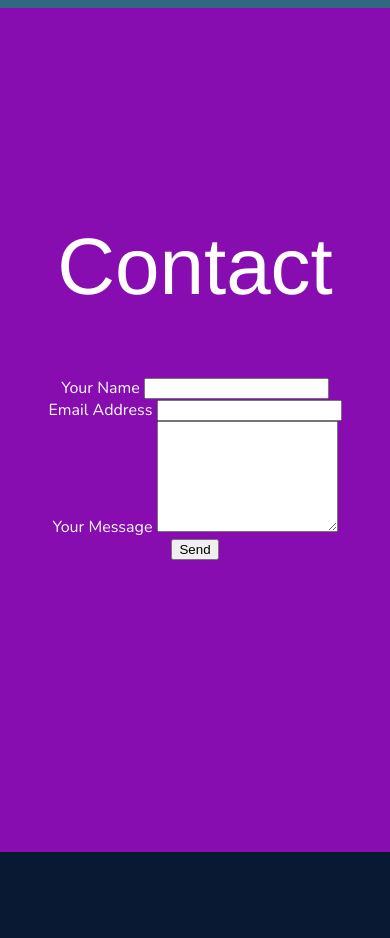
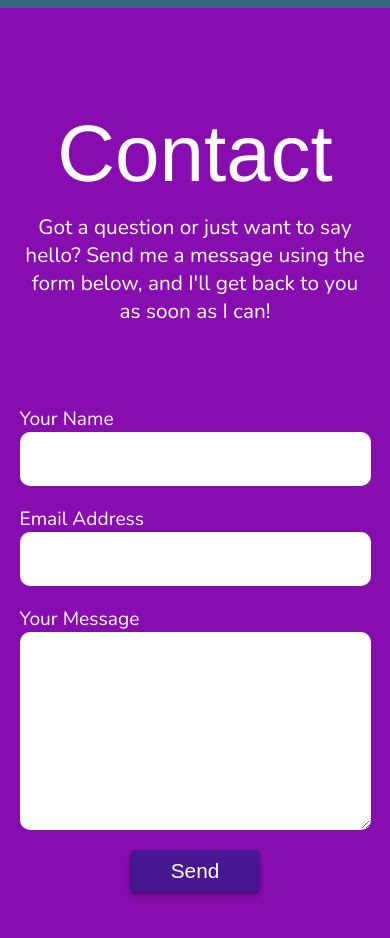
Before and after one commit to mimaverde/mimaverde, a plain HTML site: page index.html in a window 390 px wide. Shown: the part 10580-11518 px from the top of the page. Before the commit the page ends 11432 px from the top, so only its background shows below. Drawn offline with nearby package versions, Linux system fonts and the light colour scheme; a web font is replaced by a local one.

Commit message:
Contact form with fields and sending email

```diff
--- a/index.html
+++ b/index.html
@@ -395,37 +395,34 @@
     <section class="page" id="contact" data-page="contact">
         <div class="content">
             <div class="content__title">Contact</div>
-            <div>
-                <form>
-                    <form class="contact-form hYlwmr" method="POST" target="_blank"
-                        action="https://formspree.io/hello@olaolu.dev" id="home-contact"><input type="hidden"
-                            name="_subject" value="Message from olaolu.dev!">
-                        <div class="form-row">
-                            <div class="" data-id="full-name">
-                                <label for="full-name"> Your
-                                    Name</label>
-                                <input id="full-name" type="text" name="name" required="required">
-                            </div>
-                            <div class="" data-id="email">
-                                <label for="email"> Email
-                                    Address</label>
-                                <input id="email" type="email" name="_replyto" required="required">
-                            </div>
+            <div class="content__subtitle content--small content--contact">
+                <p>Got a question or just want to say hello? Send me a message using the form below, and I'll get back
+                    to
+                    you as soon as I can!</p>
+            </div>
+
+            <div class="contact-form">
+                <form action="https://formspree.io/f/mkgnwaon" method="POST" id="myContact">
+                    <input type="hidden" name="subject" value="Message from Mima Verde!">
+                    <div class="form__row">
+                        <div class="form__field" data-id="full-name">
+                            <label for="full-name">Your Name</label>
+                            <input id="full-name" type="text" name="name" required>
                         </div>
-                        <div class="form-row">
-                            <div class="" data-id="message"><label for="message"> Your
-                                    Message</label>
-                                <textarea id="message" name="message" required="required" rows="7"
-                                    minlength="30"></textarea>
-                            </div>
+                        <div class="form__field" data-id="email">
+                            <label for="email">Email Address</label>
+                            <input id="email" type="email" name="email" required>
                         </div>
-                        <button type="submit" id="submit-button">
-                            <div>
-                                Send
-                            </div>
-                        </button>
-                    </form>
+                    </div>
+                    <div class="form__row">
+                        <div class="form__field" data-id="message">
+                            <label for="message">Your Message</label>
+                            <textarea id="message" name="message" rows="7" required></textarea>
+                        </div>
+                    </div>
+                    <button type="submit" class="contant__btn">Send</button>
                 </form>
+                <div id="myStatus" class="contact__status"></div>
             </div>
         </div>
     </section>
--- a/script/script.js
+++ b/script/script.js
@@ -115,4 +115,37 @@ document.addEventListener('DOMContentLoaded', () => {
     menuNav.addEventListener('click', function() {
         togglenav.click();
     });
+
+    //Send the contact email
+    const form = document.getElementById("myContact");
+
+    async function handleSubmit(event) {
+        event.preventDefault();
+        const status = document.getElementById("myStatus");
+        const data = new FormData(event.target);
+
+        fetch(event.target.action, {
+            method: form.method,
+            body: data,
+            headers: {
+                'Accept': 'application/json'
+        }
+        }).then(response => {
+            if (response.ok) {
+                status.innerHTML = "Thanks for your submission!";
+                form.reset();
+            } else {
+                response.json().then(data => {
+                if (Object.hasOwn(data, 'errors')) {
+                    status.innerHTML = data["errors"].map(error => error["message"]).join(", ")
+                } else {
+                    status.innerHTML = "Oops! There was a problem submitting your form"
+                }
+                })
+            }
+        }).catch(error => {
+            status.innerHTML = "Oops! There was a problem submitting your form"
+        });
+    }
+    form.addEventListener("submit", handleSubmit)
 });
--- a/style/blocks.css
+++ b/style/blocks.css
@@ -62,7 +62,7 @@
     background-color: var(--color-1);
     display: inline-block;
     align-content: center;
-    color: white;
+    color: var(--white);
     padding: 6px 20px;
     border-radius: 4px;
     font-weight: 600;
@@ -81,7 +81,7 @@
 .block__btn {
     color: var(--dark-green);
     text-decoration: none;
-    background-color: white;
+    background-color: var(--white);
     border-radius: 4px;
     padding: 1px 20px;
     font-weight: 600;
@@ -99,14 +99,14 @@
 
 .block__btn:hover {
     background-color: var(--color-3);
-    color: white;
+    color: var(--white);
     transition: all 0.5s ease;
-    border-color: white;
+    border-color: var(--white);
 }
 
 .block__btn:hover svg {
     transform: translate(0, 0);
-    fill: white;
+    fill: var(--white);
     transition: all 0.5s ease;
 
 }
--- /dev/null
+++ b/style/contact.css
@@ -0,0 +1,64 @@
+.contact-form {
+    max-width: 840px;
+    margin: 80px auto 0;
+}
+
+.contact-form textarea,
+.contact-form input {
+    font-family: var(--font-default);
+    border: 1px solid transparent;
+    border-radius: 10px;
+    padding: 14px 10px;
+    font-size: 1.1rem;
+    color: gray;
+}
+
+.contact-form textarea:focus-visible,
+.contact-form input:focus-visible {
+    outline: 2px solid var(--secondary-color);
+    outline-offset: -4px;
+}
+
+.contact-form label {
+    font-size: 1.2rem;
+}
+
+.contact__status {
+    font-size: 1.6rem;
+    max-width: 320px;
+    margin: 0 auto;
+    padding: 20px;
+}
+
+.form__field {
+    display: flex;
+    flex-direction: column;
+    text-align: left;
+    margin-bottom: 20px;
+}
+
+.contant__btn {
+    cursor: pointer;
+    border: 1px solid transparent;
+    color: var(--white);
+    padding: 8px 40px;
+    font-size: 1.3rem;
+    background-color: var(--purple);
+    border-radius: 5px;
+    box-shadow: 0 5px 10px rgba(0, 0, 0, 0.2), 0 2px 2px rgba(0, 0, 0, 0.24);
+    transition: var(--transition);
+}
+
+.contant__btn:hover {
+    background-color: var(--secondary-color);
+    transition: var(--transition);
+}
+
+.contant__btn:active {
+    box-shadow: 0 2px 5px rgba(0, 0, 0, 0.2), 0 1px 1px rgba(0, 0, 0, 0.24);
+    transform: translateY(2px);
+}
+
+.content--contact {
+    margin-top: -50px;
+}
--- a/style/general.css
+++ b/style/general.css
@@ -14,12 +14,14 @@
     --color-1: #32687f;
     --color-2: #880db1;
     --color-3: #274458;
-    --color-4: #461791;
+    --color-4: var(--purple);
 
     --yellow: #F5F17D;
     --dark-green: darkslategray;
 
     --space: 5px;
+
+    --transition: all 0.2s ease;
 
     box-sizing: border-box;
 }
--- a/style/home.css
+++ b/style/home.css
@@ -47,6 +47,8 @@
 
 .content--small {
     max-width: 40rem;
+    margin-left: auto;
+    margin-right: auto;
 }
 
 .content__title {
@@ -69,7 +71,7 @@
 }
 
 .see__more a {
-    border: 4px solid white;
+    border: 4px solid var(--white);
     color: var(--white);
     text-decoration: none;
     text-transform: uppercase;
@@ -91,7 +93,7 @@
         position: absolute;
         height: 105%;
         display: block;
-        background: white;
+        background: var(--white);
         top: -1px;
         left: 0;
         z-index: 1;
--- a/style/nav.css
+++ b/style/nav.css
@@ -26,7 +26,7 @@ header {
 
 .header__nav a {
     text-decoration: none;
-    color: white;
+    color: var(--white);
     font-size: 1.1rem;
     background-color: transparent;
     padding: 8px 20px;
@@ -58,7 +58,7 @@ header {
 }
 
 .hamburger {
-    background: white;
+    background: var(--white);
     width: calc(var(--space) * 10);
     height: var(--space);
     position: relative;
@@ -70,7 +70,7 @@ header {
 .hamburger:after {
     transition: top 300ms 350ms ease, transform 300ms 50ms ease;
     position: absolute;
-    background: white;
+    background: var(--white);
     width: calc(var(--space) * 10);
     height: var(--space);
     content: '';
--- a/style/style.css
+++ b/style/style.css
@@ -4,3 +4,4 @@
 @import 'home.css';
 @import 'blocks.css';
 @import 'timeline.css';
+@import 'contact.css';
```
